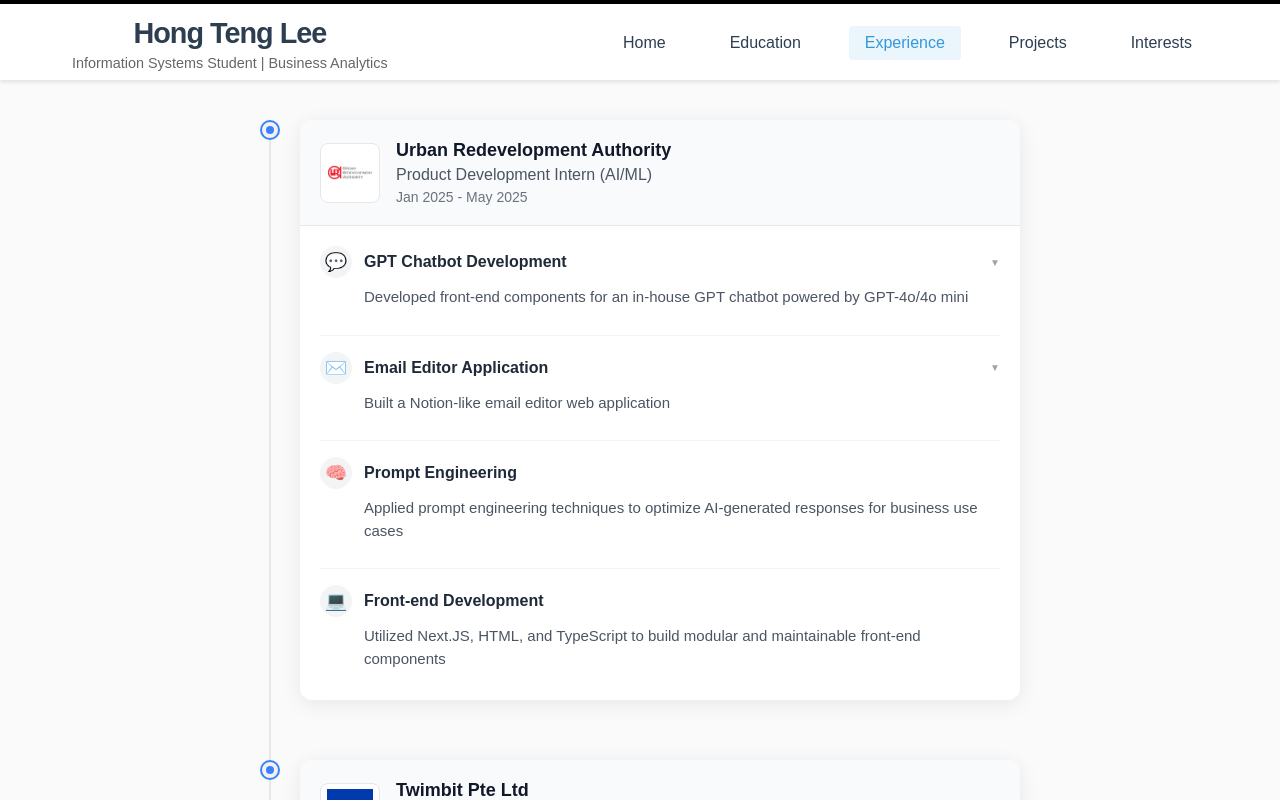
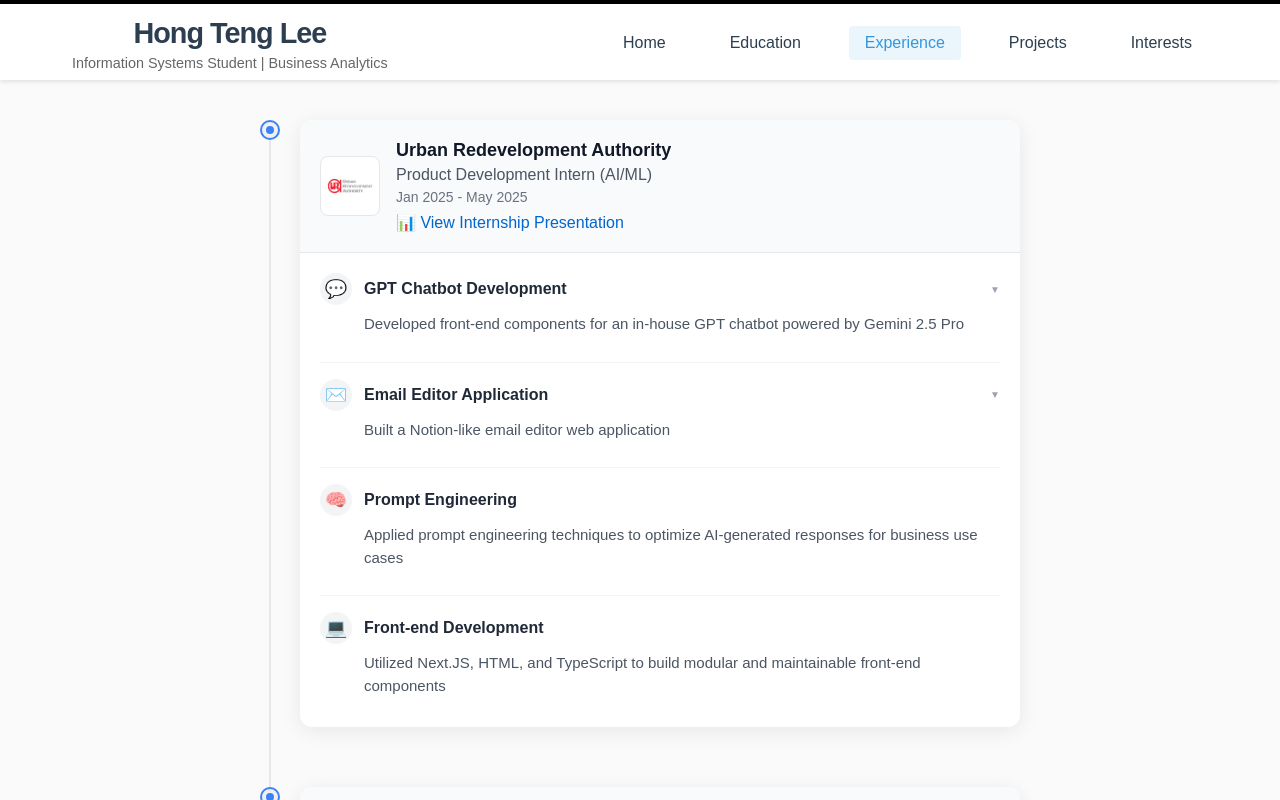
Before and after one commit to htlee1999/HTportfolio, a React (Create React App) app: page /experience in a window 1280 px wide. Shown: the top 800 px of the page. Built offline with nearby package versions, Linux system fonts and the light colour scheme.

Commit message:
education and experience update

```diff
--- a/src/components/Education/Education.js
+++ b/src/components/Education/Education.js
@@ -52,7 +52,8 @@ const Education = () => {
           "Machine Learning & Applications",
           "Enterprise Solution Development",
           "Software Project Management",
-          "Web Application Development"
+          "Web Application Development",
+          "Visual Analytics",
         ]
       }
     },
--- a/src/components/Experience/Experience.js
+++ b/src/components/Experience/Experience.js
@@ -14,12 +14,18 @@ const TimelineExperience = () => {
       logo: uraLogo,
       role: "Product Development Intern (AI/ML)",
       period: "Jan 2025 - May 2025",
+      // Add this presentation link at the experience level
+      presentationLink: {
+        url: "/Internship presentation.pdf",
+        text: "View Internship Presentation"
+      },
       highlights: [
         {
           title: "GPT Chatbot Development",
-          description: "Developed front-end components for an in-house GPT chatbot powered by GPT-4o/4o mini",
+          description: "Developed front-end components for an in-house GPT chatbot powered by Gemini 2.5 Pro",
           details: [
-            "Conducted comparative testing with Gemini 2.0 Flash and OpenAI o3/o3-mini models",
+            "Conducted comparative testing with Gemini 2.0 Flash, Gemini 2.5 Pro and OpenAI o3/o3-mini models, GPT 4.1/4, o4 mini",
+            "Tested with long context and web grounding capabilities for Gemini models",
             "Implemented responsive UI design for optimal display across devices"
           ],
           icon: "💬"
@@ -28,7 +34,7 @@ const TimelineExperience = () => {
           title: "Email Editor Application",
           description: "Built a Notion-like email editor web application",
           details: [
-            "Integrated AI functions powered by GPT-4o for content enhancement",
+            "Integrated AI functions powered by GPT-4.1 for content enhancement",
             "Implemented real-time collaborative editing features"
           ],
           icon: "✉️"
@@ -188,6 +194,18 @@ const TimelineExperience = () => {
                   <h3>{experience.company}</h3>
                   <h4>{experience.role}</h4>
                   <div className="period">{experience.period}</div>
+
+                  {/* Add presentation link below period if it exists */}
+                  {experience.presentationLink && (
+                    <a
+                      className="presentation-link"
+                      href={experience.presentationLink.url}
+                      target="_blank"
+                      rel="noopener noreferrer"
+                    >
+                      📊 {experience.presentationLink.text}
+                    </a>
+                  )}
                 </div>
               </div>
 
--- a/src/components/Experience/experience.css
+++ b/src/components/Experience/experience.css
@@ -248,3 +248,17 @@
     margin-left: 36px;
   }
 }
+
+.presentation-link {
+  display: inline-block;
+  margin-top: 8px;
+  color: #0066cc;
+  text-decoration: none;
+  font-weight: 500;
+  transition: color 0.2s;
+}
+
+.presentation-link:hover {
+  color: #004080;
+  text-decoration: underline;
+}
```
Also changed, not shown: 1 other file (tests, documents, lock files or other folders).
